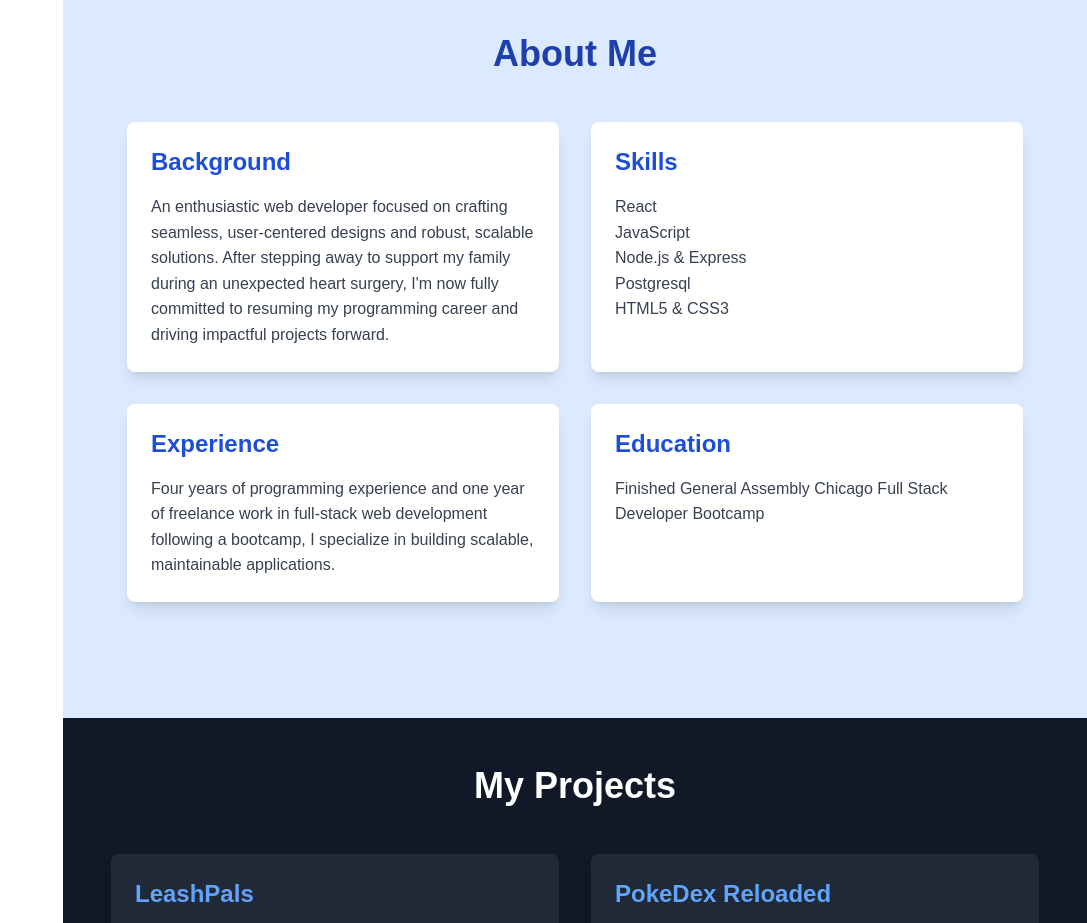
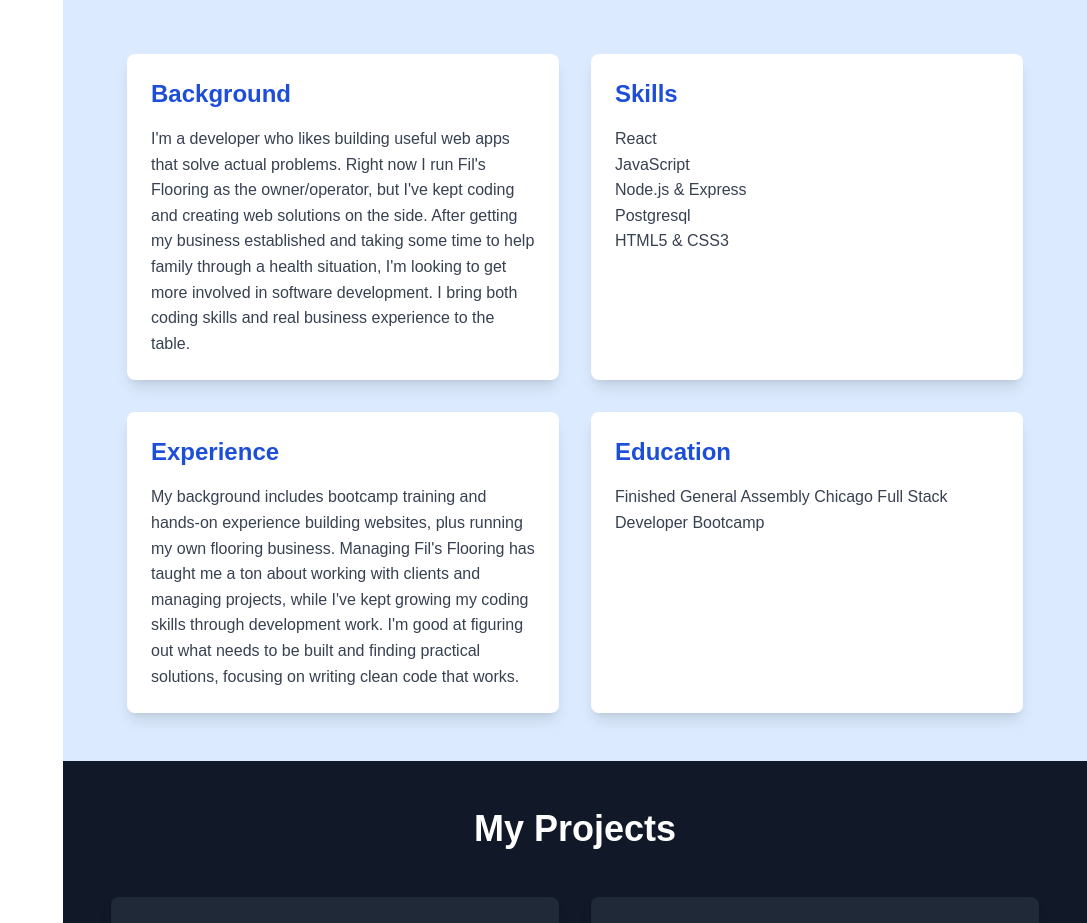
Before and after one commit to FilTatarnik/2024-portfolio, a React (Create React App) app: page / in a window 1280 px wide. Shown: the part 882-1805 px from the top of the page, without its empty margins (193-1280 px from the left). Built offline with nearby package versions, Linux system fonts and the light colour scheme.

Commit message:
Changed my Background and Experience a bit

```diff
--- a/src/components/AboutUs.js
+++ b/src/components/AboutUs.js
@@ -7,7 +7,7 @@ const AboutUs = () => (
     <div className="grid grid-cols-1 md:grid-cols-2 gap-8 max-w-4xl mx-auto">
       <div className="bg-white p-6 rounded-lg shadow-lg hover:shadow-xl transition-shadow duration-300">
         <h3 className="text-2xl font-bold mb-4 text-blue-700">Background</h3>
-        <p className="text-gray-700">An enthusiastic web developer focused on crafting seamless, user-centered designs and robust, scalable solutions. After stepping away to support my family during an unexpected heart surgery, I'm now fully committed to resuming my programming career and driving impactful projects forward.</p>
+        <p className="text-gray-700">I'm a developer who likes building useful web apps that solve actual problems. Right now I run Fil's Flooring as the owner/operator, but I've kept coding and creating web solutions on the side. After getting my business established and taking some time to help family through a health situation, I'm looking to get more involved in software development. I bring both coding skills and real business experience to the table.</p>
       </div>
       <div className="bg-white p-6 rounded-lg shadow-lg hover:shadow-xl transition-shadow duration-300">
         <h3 className="text-2xl font-bold mb-4 text-blue-700">Skills</h3>
@@ -21,7 +21,7 @@ const AboutUs = () => (
       </div>
       <div className="bg-white p-6 rounded-lg shadow-lg hover:shadow-xl transition-shadow duration-300">
         <h3 className="text-2xl font-bold mb-4 text-blue-700">Experience</h3>
-        <p className="text-gray-700">Four years of programming experience and one year of freelance work in full-stack web development following a bootcamp, I specialize in building scalable, maintainable applications.</p>
+        <p className="text-gray-700">My background includes bootcamp training and hands-on experience building websites, plus running my own flooring business. Managing Fil's Flooring has taught me a ton about working with clients and managing projects, while I've kept growing my coding skills through development work. I'm good at figuring out what needs to be built and finding practical solutions, focusing on writing clean code that works.</p>
       </div>
       <div className="bg-white p-6 rounded-lg shadow-lg hover:shadow-xl transition-shadow duration-300">
         <h3 className="text-2xl font-bold mb-4 text-blue-700">Education</h3>
```
